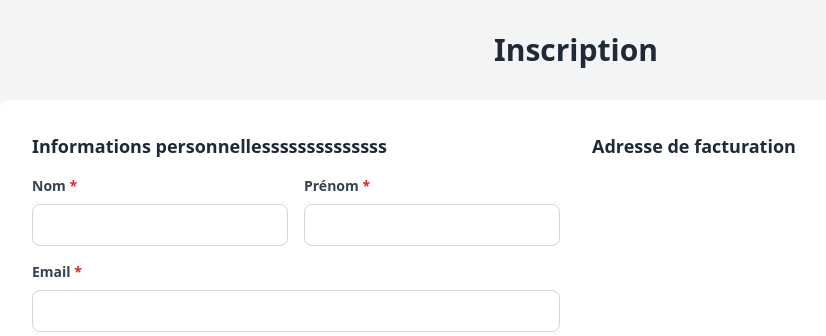
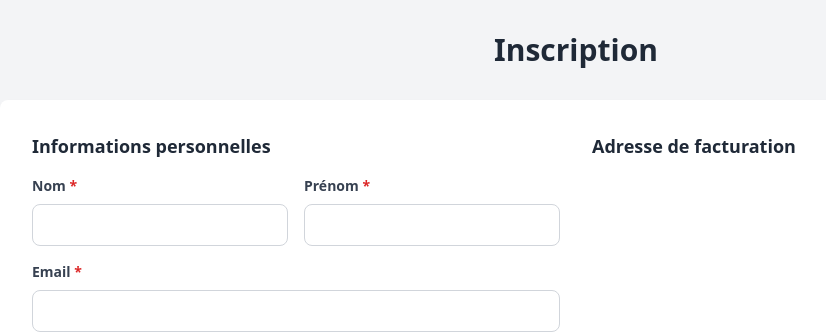
Before and after one commit to brouri12/version-stage, a Symfony app: template templates/register.html.twig in a window 1280 px wide. Shown: the top 336 px of the page, without its empty margins (64-890 px from the left). Run offline with Twig, Linux system fonts and the light colour scheme; the template is opened without the code that fills it, so the values that code supplies are empty; form fields are guessed from the names that the template uses; some libraries are stand-ins or nearby versions.

Commit message:
yyyaas it works

```diff
--- a/templates/register.html.twig
+++ b/templates/register.html.twig
@@ -58,7 +58,7 @@
 
                             <!-- Informations personnelles -->
                             <div class="border-b border-gray-200 pb-6">
-                                <h3 class="text-lg font-semibold mb-4 text-gray-800">Informations personnellessssssssssssss</h3>
+                                <h3 class="text-lg font-semibold mb-4 text-gray-800">Informations personnelles</h3>
 
                                 <div class="grid grid-cols-1 md:grid-cols-2 gap-4">
                                     <div class="form-field">
```
